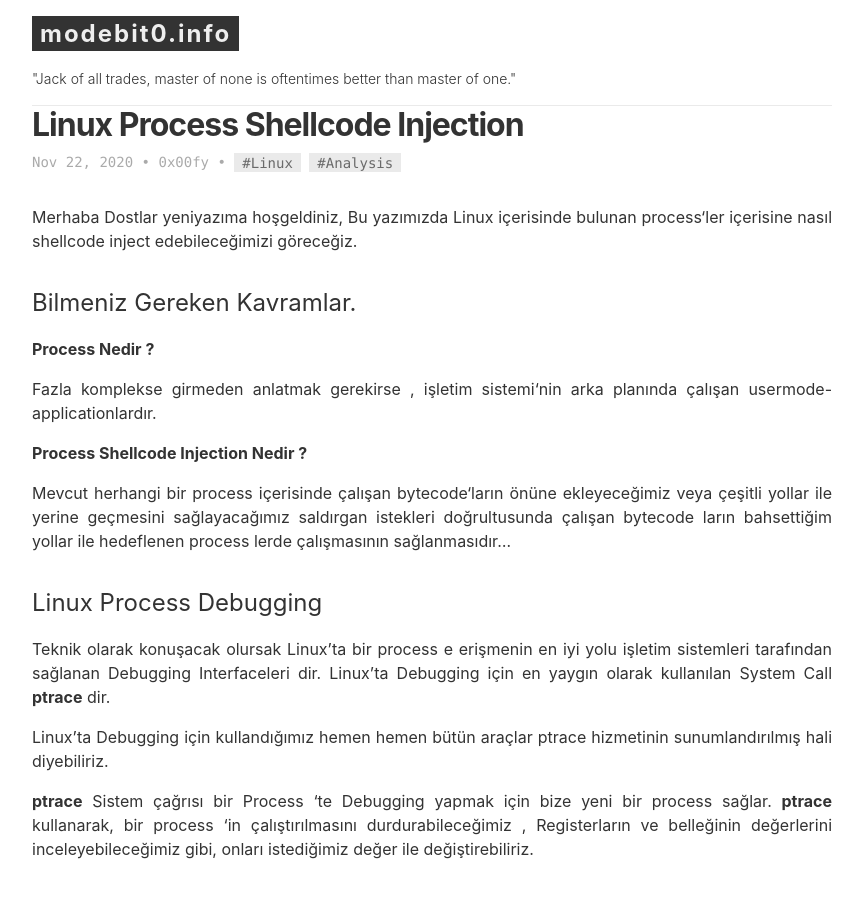
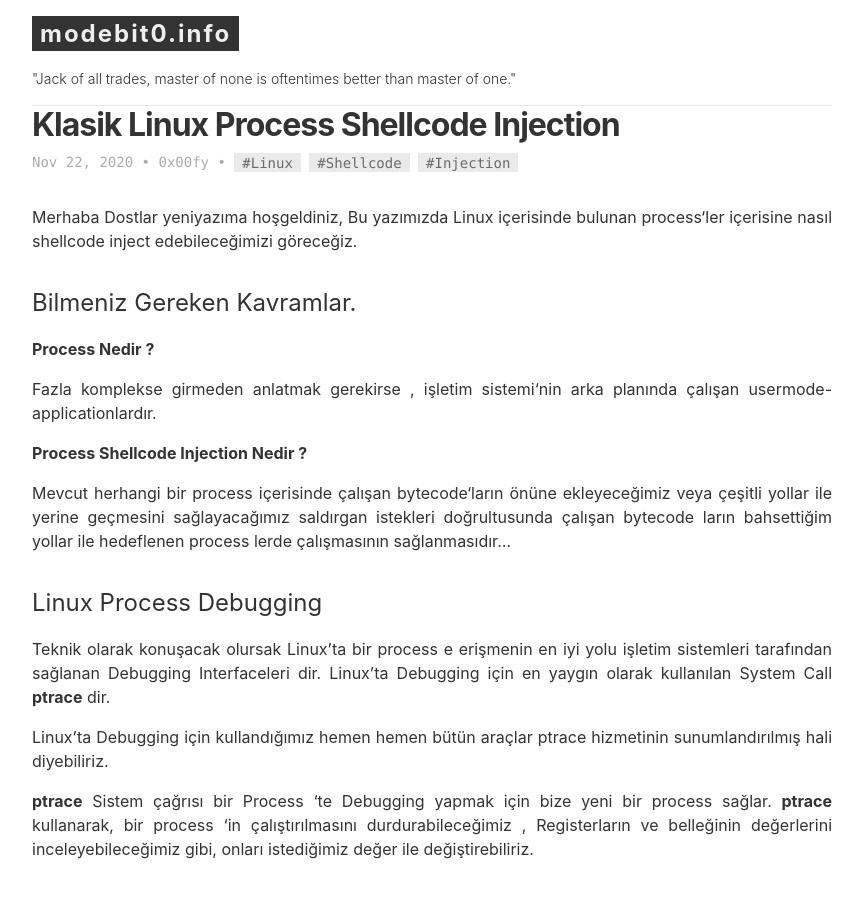
Before and after one commit to onkagitci/onkagitci, a Jekyll site: the page built from _posts/2020-11-22-klasik-Linux-Process-Shellcode-Injection.md, in a window 1280 px wide and 900 px high. Shown: the whole window, without its empty margins (8-871 px from the left). Built offline with Jekyll 4.4.1, drawn with Linux system fonts in a browser that asks for light colours.

Commit message:
Update and rename 2020-11-22-Linux-Process-Shellcode-Injection.md to 2020-11-22-klasik-Linux-Process-Shellcode-Injection.md

```diff
--- a/_posts/2020-11-22-Linux-Process-Shellcode-Injection.md
+++ b/_posts/2020-11-22-klasik-Linux-Process-Shellcode-Injection.md
@@ -1,7 +1,7 @@
 ---
-title: Linux Process Shellcode Injection
+title: Klasik Linux Process Shellcode Injection
 layout: post
-tags: [Linux,Analysis]
+tags: [Linux,Shellcode,Injection]
 author: 0x00fy
 ---
 
```
